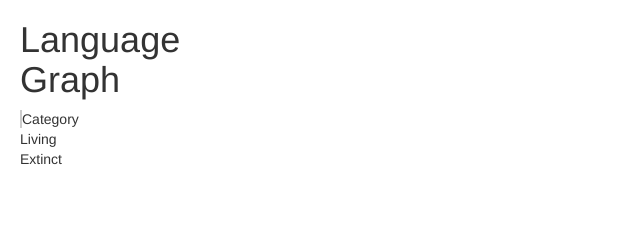
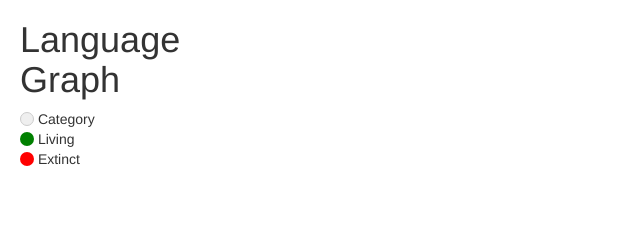
Before and after one commit to aurbano/language-graph, a website: page index.html in a window 1280 px wide. Shown: the top 240 px of the page, 0-640 px from the left. Drawn offline with nearby package versions, Linux system fonts and the light colour scheme; animation ran at ten frames a second.

Commit message:
Update styles.css

```diff
--- a/styles.css
+++ b/styles.css
@@ -3,6 +3,7 @@
   position:absolute;
   z-index:2;
   width:250px;
+  background:white;
 }
 
 #graph{
@@ -65,3 +66,11 @@ rect {
 .link {
   stroke: #999;
 }
+span.legend {
+  width: 1em;
+  height: 1em;
+  display: inline-block;
+  border-radius: 50%;
+  top: 2px;
+  position: relative;
+}
```
